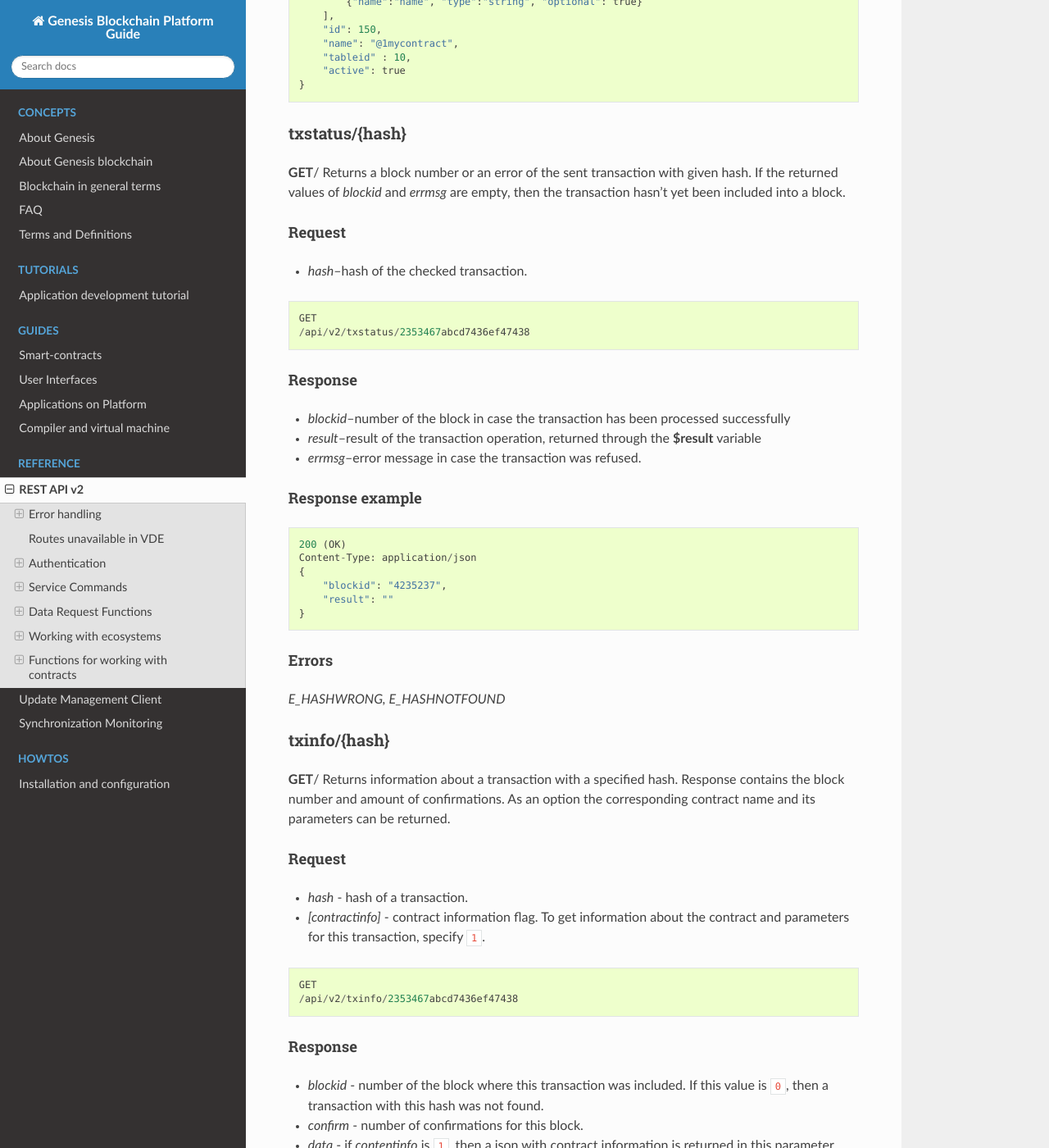
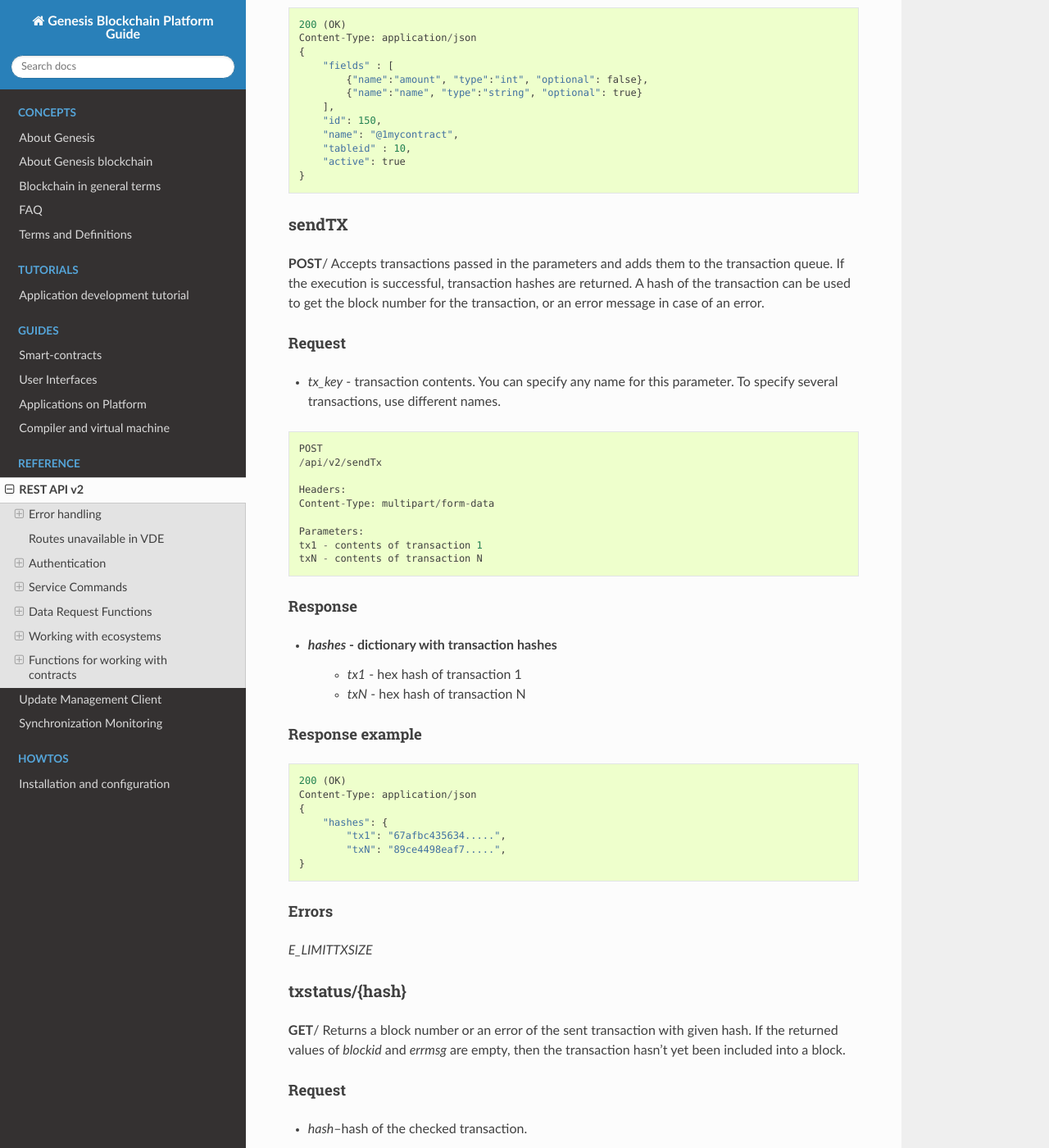
Before and after one commit to AplaProject/apla-docs-en, a Sphinx documentation site: the page built from source/reference/api2.rst, in a window 1280 px wide and 1400 px high, scrolled down 24537 px. Shown: the whole window at 82% size. Built offline with Sphinx 7.4.7 and the Read the Docs theme 2.0.0, drawn with Linux system fonts in a browser that asks for light colours; some of the changed text lies outside the part shown.

Commit message:
Added sendTx

```diff
--- a/source/reference/api2.rst
+++ b/source/reference/api2.rst
@@ -94,7 +94,11 @@ Error List
 
 .. describe:: E_INVALIDWALLET
 
-    Wallet %s is not valid,
+    Wallet %s is not valid.
+
+.. describe:: E_LIMITTXSIZE
+
+    The size of transaction is too big.
 
 .. describe:: E_NOTFOUND
 
@@ -1280,6 +1284,54 @@ Response example
     }
 
 
+sendTX
+------
+
+**POST**/ Accepts transactions passed in the parameters and adds them to the transaction queue. If the execution is successful, transaction hashes are returned. A hash of the transaction can be used to get the block number for the transaction, or an error message in case of an error.
+
+Request
+"""""""
+
+* *tx_key* - transaction contents. You can specify any name for this parameter. To specify several transactions, use different names.
+
+.. code-block:: default
+
+    POST
+    /api/v2/sendTx
+
+    Headers:
+    Content-Type: multipart/form-data
+
+    Parameters:
+    tx1 - contents of transaction 1
+    txN - contents of transaction N
+
+Response
+""""""""
+
+* *hashes* - dictionary with transaction hashes
+    * *tx1* - hex hash of transaction 1
+    * *txN* - hex hash of transaction N
+
+Response example
+""""""""""""""""
+
+.. code-block:: default
+
+    200 (OK)
+    Content-Type: application/json
+    {
+        "hashes": {
+            "tx1": "67afbc435634.....",
+            "txN": "89ce4498eaf7.....",
+    }
+
+Errors
+""""""
+
+*E_LIMITTXSIZE*
+
+
 txstatus/{hash}
 ---------------
 
```
